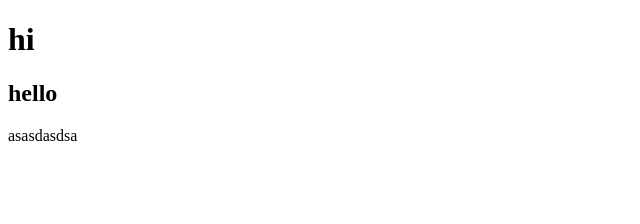
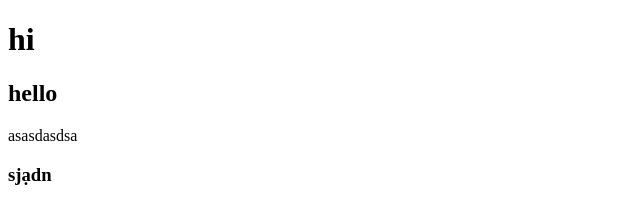
Before and after one commit to giaminhhhh/Myweb, a plain HTML site: page index.html in a window 1280 px wide. Shown: the full height of the page, 0-640 px from the left. Drawn offline with Linux system fonts and the light colour scheme.

Commit message:
Thay doi file index.html

```diff
--- a/index.html
+++ b/index.html
@@ -11,6 +11,7 @@
     <h1>hi</h1>
     <h2>hello</h2>
     <p>asasdasdsa</p>
+    <h3>sjạdn</h3>
 </body>
 
 </html>
```
